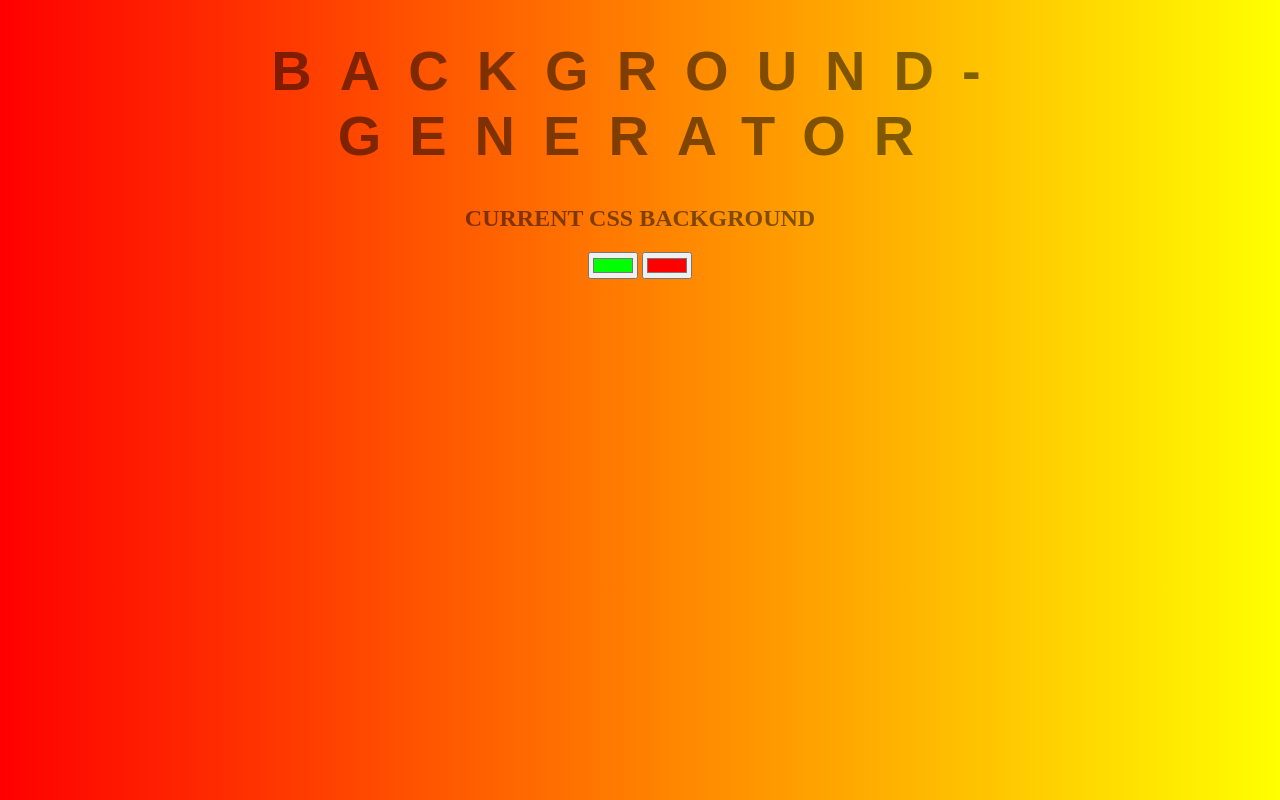
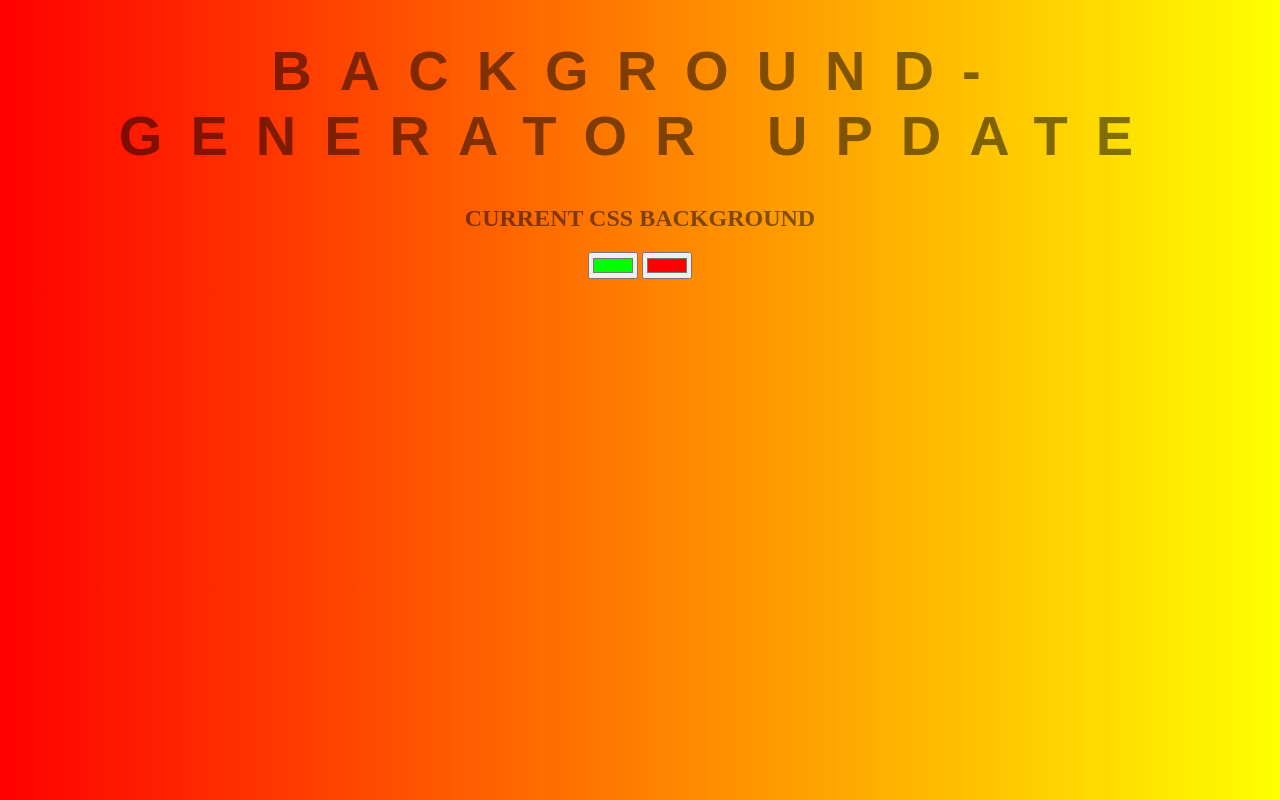
Before and after one commit to ziilana/test1, a plain HTML site: page Index.html in a window 1280 px wide. Drawn offline with Linux system fonts and the light colour scheme.

Commit message:
changed title

```diff
--- a/Index.html
+++ b/Index.html
@@ -6,7 +6,7 @@
 		<link rel="stylesheet" type="text/css" href="style.css">
 	</head>
 	<body>
-		<h1>Background-Generator</h1>
+		<h1>Background-Generator Update</h1>
 		<h2>Current CSS Background</h2>
 		<input type="color" id="color1" name="color1" value="#00ff00">
 		<input type="color" id="color2" name="color2" value="#ff0000">
```
